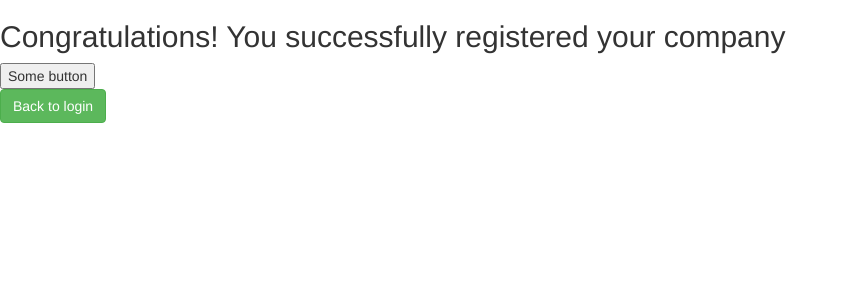
After one commit to tmazitov/junior_anywhere, a Django app: page /company/register_success/ in a window 1280 px wide. The commit adds this page. Shown: the top 300 px of the page, without its empty margins (0-848 px from the left). Run offline with Django 5.2, Linux system fonts and the light colour scheme; some libraries are stand-ins or nearby versions.

Commit message:
upgarded register. added auth and login

```diff
--- a/backend/app1/views.py
+++ b/backend/app1/views.py
@@ -1,28 +1,116 @@
 from django.shortcuts import redirect, render
+from django.contrib.auth.hashers import check_password
 
 from app1.models import Company
 from .forms import CompanyForm
+from django.http import JsonResponse
 
-# Create your views here. Connect models and templates
+
+# Connect models and templates
+
+def auth(request):
+    email = request.POST.get('email')
+    password = request.POST.get('password')
+    company = Company.objects.filter(email=email).first()
+
+    if company and check_password(password, company.password):
+        return JsonResponse({'id': company.id, 'name': company.name})
+    else:
+        return JsonResponse({'error': 'Invalid credentials'}, status=400)
+
+def get_company(request, id):
+    try:
+        company = Company.objects.get(id=id)
+        data = {
+            'name': company.name,
+            'llc_number': company.llc_number,
+            'id': company.id,
+        }
+        return JsonResponse(data)
+    except Company.DoesNotExist:
+        return JsonResponse({'error': 'Company not found'}, status=404)
+
+from django.shortcuts import render, redirect
+from .forms import CompanyForm
+
+# def index_page(request):
+# 	# get all records from the model OR all objects of this model
+# 	all_companies = Company.objects.all()
+# 	form = CompanyForm()
+# 	return render(request, 'company/login.html', {'form': form})
+
 
 def index_page(request):
-	# get all records from the model OR all objects of this model
-	all_companies = Company.objects.all()
-	return render(request, 'index.html')
+    # Получаем все записи из модели
+    all_companies = Company.objects.all()
+    form = CompanyForm()
 
-def create(request):
-	error = ''
-	if request.method == 'POST':
-		form = CompanyForm(request.POST)
-		if form.is_valid():
-			form.save()
-			return redirect('create')  # Redirect to the same page after saving
-		else:
-			error = 'invalid form'
-	form = CompanyForm()
-	data = {
-		'form': form,
-		'error' : error
-	}
+    # Проверка, если форма отправлена методом POST
+    if request.method == 'POST':
+        print("Form submitted")  # Проверяем, что форма отправлена
+        action = request.POST.get('action')  # Получаем значение кнопки (login или register)
+        print(f"Action: {action}")  # Проверяем, какое действие было выбрано
 
-	return render(request, 'index.html', data)
+        if action == 'log in':
+            response_data = {
+                'status': 'login',
+                'message': 'Login button pressed'
+            }
+            print("Login button pressed")
+            return render(request, 'company/login.html', {'form': form})
+
+        elif action == 'sign up':
+            print("Register button pressed")
+            return render(request, 'company/register.html', {'form': form})
+
+    # Если запрос не POST, просто рендерим страницу login по умолчанию
+    return render(request, 'company/login.html', {'form': form})
+
+
+
+def register_success(request):
+    return render(request, 'company/register_success.html')
+
+# def render_register(request):
+# 	return render(request, 'company/register.html')
+
+def register(request):
+    # Обработка POST-запроса
+    if request.method == 'POST':
+        form = CompanyForm(request.POST)
+
+        # Проверка, существует ли компания с таким email
+        email = request.POST.get('email')
+        if Company.objects.filter(email=email).exists():
+            return JsonResponse({'error': 'Email already in use'}, status=400)
+
+        # Если форма валидна
+        if form.is_valid():
+            company = form.save(commit=False)
+            company.set_password(form.cleaned_data['password'])  # Хешируем пароль
+            company.save()
+            return JsonResponse({'id': company.id, 'name': company.name, 'status': 'success'})
+        else:
+            return JsonResponse({'status': 'error', 'errors': form.errors}, status=400)
+
+    # Обработка GET-запроса, если нужно вернуть пустую форму
+    form = CompanyForm()
+    form_data = {field.name: field.value() for field in form}  # Пример структуры формы
+    return JsonResponse({'form': form_data})
+
+
+# def register(request):
+#     name = request.POST.get('name')
+#     email = request.POST.get('email')
+#     password = request.POST.get('password')
+#     llc_number = request.POST.get('llc_number')
+
+#     if Company.objects.filter(email=email).exists():
+#         return JsonResponse({'error': 'Email already in use'}, status=400)
+
+#     company = Company(name=name, email=email, llc_number=llc_number)
+#     company.set_password(password)  # Сохранение с хешированием
+#     company.save()
+
+#     return JsonResponse({'id': company.id, 'name': company.name})
+# retun .json, not index.html
--- a/backend/core/settings.py
+++ b/backend/core/settings.py
@@ -10,6 +10,7 @@ For the full list of settings and their values, see
 https://docs.djangoproject.com/en/5.1/ref/settings/
 """
 
+import os
 from pathlib import Path
 
 # Build paths inside the project like this: BASE_DIR / 'subdir'.
@@ -55,7 +56,7 @@ ROOT_URLCONF = 'core.urls'
 TEMPLATES = [
     {
         'BACKEND': 'django.template.backends.django.DjangoTemplates',
-        'DIRS': ['templates'],
+        'DIRS': [os.path.join(BASE_DIR, 'templates'), os.path.join(BASE_DIR, 'templates/companies')],
         'APP_DIRS': True,
         'OPTIONS': {
             'context_processors': [
@@ -122,3 +123,6 @@ STATIC_URL = 'static/'
 # https://docs.djangoproject.com/en/5.1/ref/settings/#default-auto-field
 
 DEFAULT_AUTO_FIELD = 'django.db.models.BigAutoField'
+
+CSRF_COOKIE_NAME = "csrftoken"
+CSRF_COOKIE_HTTPONLY = False  # CSRF cookie должно быть доступно через JavaScript
--- a/backend/core/urls.py
+++ b/backend/core/urls.py
@@ -21,6 +21,10 @@ from app1 import views
 
 urlpatterns = [
     path('admin/', admin.site.urls),
-    path('', views.create, name='create'),  # Use 'create' view as the home page
-	path('', index_page)
+    # path('', views.register, name='register'),  # Use 'create' view as the home page
+	path('', views.index_page, name='index'),
+	path('company/login/', views.auth, name='company_login'),
+    path('company/register/', views.register, name='company_register'),
+    path('company/register_success/', views.register_success, name='register_success'),
+    path('company/<int:id>/', views.get_company, name='company_data'),
 ]
--- a/backend/templates/index.html
+++ b/backend/templates/company/register.html
@@ -12,6 +12,7 @@
 		<form method="post">
 			{% csrf_token %}
 			{{ form.name }} <br>
+			{{ form.LLC_Number }} <br>
 			{{ form.email }} <br>
 			{{ form.password }} <br>
 			<span>{{ error }}</span>
--- /dev/null
+++ b/backend/templates/company/register_success.html
@@ -0,0 +1,18 @@
+<!DOCTYPE html>
+<html lang="en">
+<head>
+	<meta charset="UTF-8">
+	<meta name="viewport" content="width=device-width, initial-scale=1.0">
+	<link rel="stylesheet" href="https://maxcdn.bootstrapcdn.com/bootstrap/3.4.1/css/bootstrap.min.css">
+	<title>Successful registartion</title>
+</head>
+<body>
+	<div class="successful-registartion">
+		<h2>Congratulations! You successfully registered your company</h2>
+			<button>Some button</button>
+	</div>
+	<div class="return">
+		<a href="/backend/templates/company/login.html" class="btn btn-success">Back to login</a>
+	</div>
+</body>
+</html>
```
Also changed, not shown: backend/app1/forms.py (+6 -2 lines), backend/app1/models.py (+7 -1 lines), backend/app1/test_register.py (added, +43 -0 lines), backend/templates/company/login.html (added, +27 -0 lines), backend/templates/create.html (deleted, +0 -17 lines), backend/app1/migrations/0004_company_llc_number.py (added), backend/app1/migrations/0005_remove_company_llc_number_company_llc_number.py (added), backend/app1/migrations/0006_alter_company_llc_number.py (added), backend/app1/migrations/0007_remove_company_companyid_alter_company_id.py (added), backend/db.sqlite3, 1 other file.
